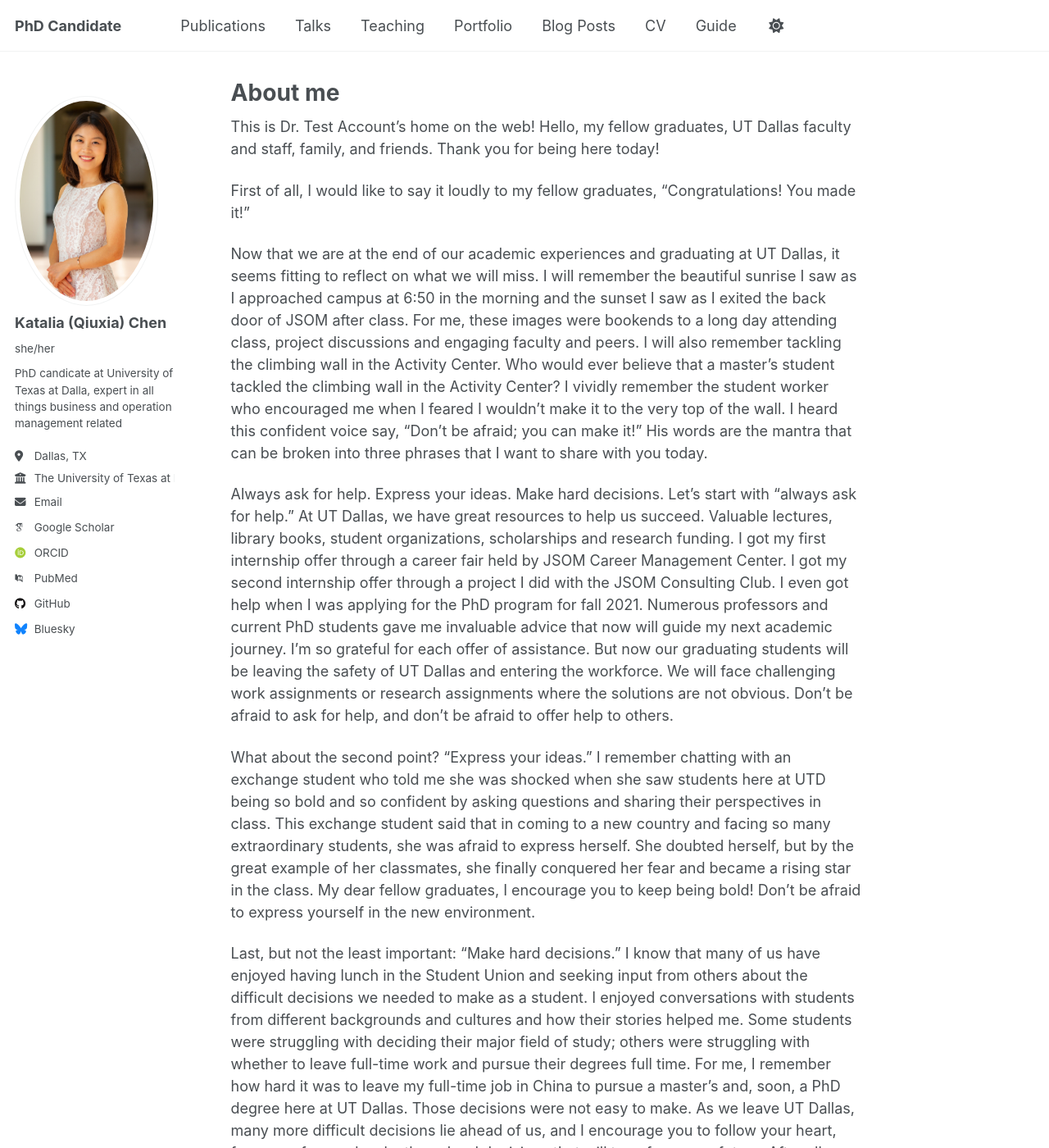
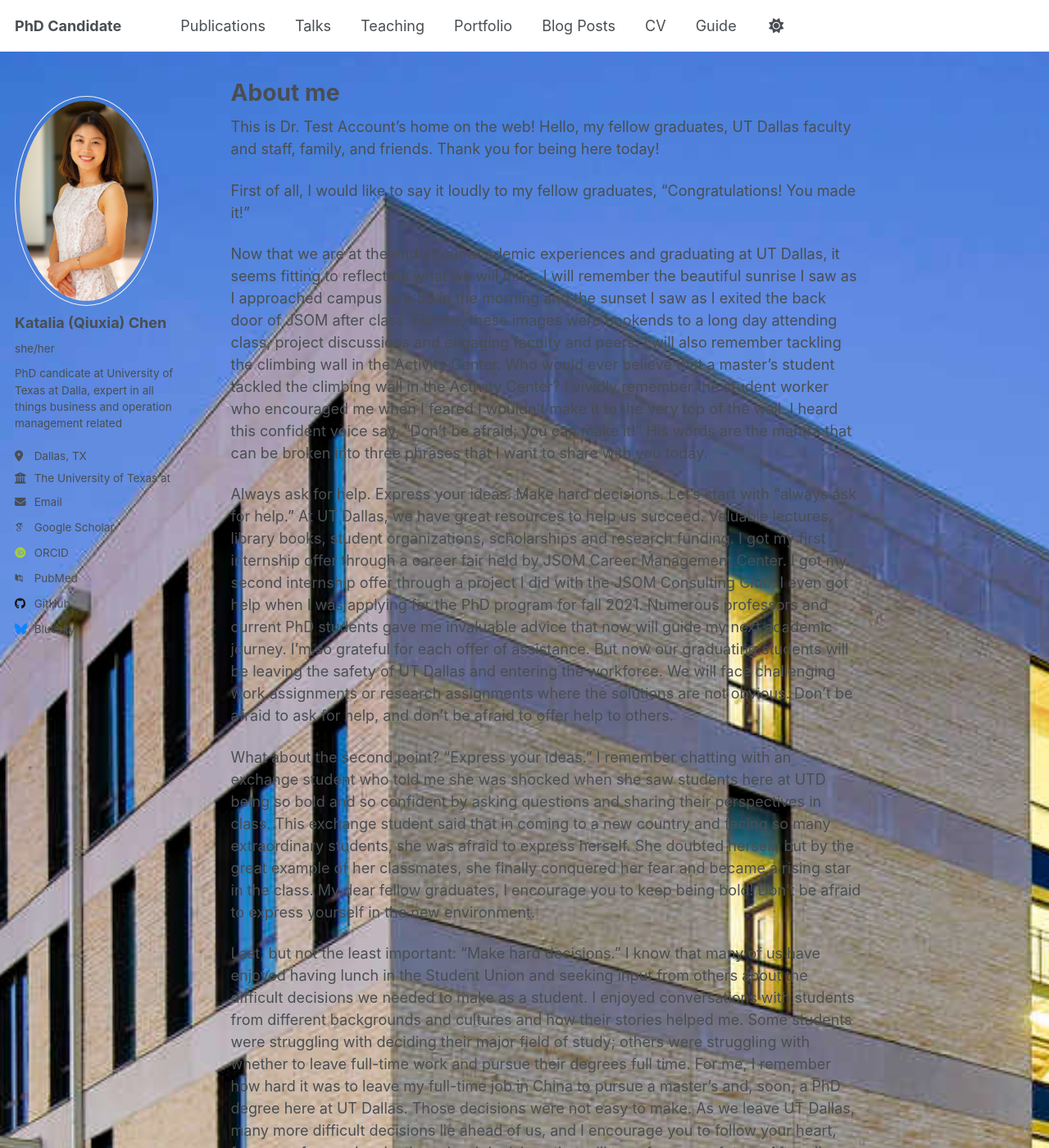
Before and after one commit to qxc2/Katalia_Qiuxia_Chen_v1, a Jekyll site: the page built from _pages/about.md, in a window 1280 px wide and 1400 px high. Shown: the whole window at 82% size. Built offline with Jekyll 4.4.1, drawn with Linux system fonts in a browser that asks for light colours; some web fonts are replaced.

Commit message:
Update main.scss

```diff
--- a/assets/css/main.scss
+++ b/assets/css/main.scss
@@ -40,13 +40,10 @@
     "vendor/font-awesome/solid",
     "vendor/font-awesome/brands",
     "vendor/magnific-popup/magnific-popup";
-.border-container {
-    position: fixed;
-    top: 0; left: 0; width: 100%; height: 100%;
-    background: url('https://sp112358.github.io/Katalia_Qiuxia_Chen_2/assets/UTD.png');
+body {
+    background-image: url('https://sp112358.github.io/Katalia_Qiuxia_Chen_2/assets/UTD.png');
+    background-size: cover;
+    background-position: center;
     background-repeat: no-repeat;
-    background-position: top, bottom, left, right;
-    background-size: 100% 50px, 100% 50px, 50px 100%, 50px 100%;
-    pointer-events: none; /* Prevents interference with content */
-    z-index: -1; /* Places it behind the content */
+    pointer-events: none;
 }
```
